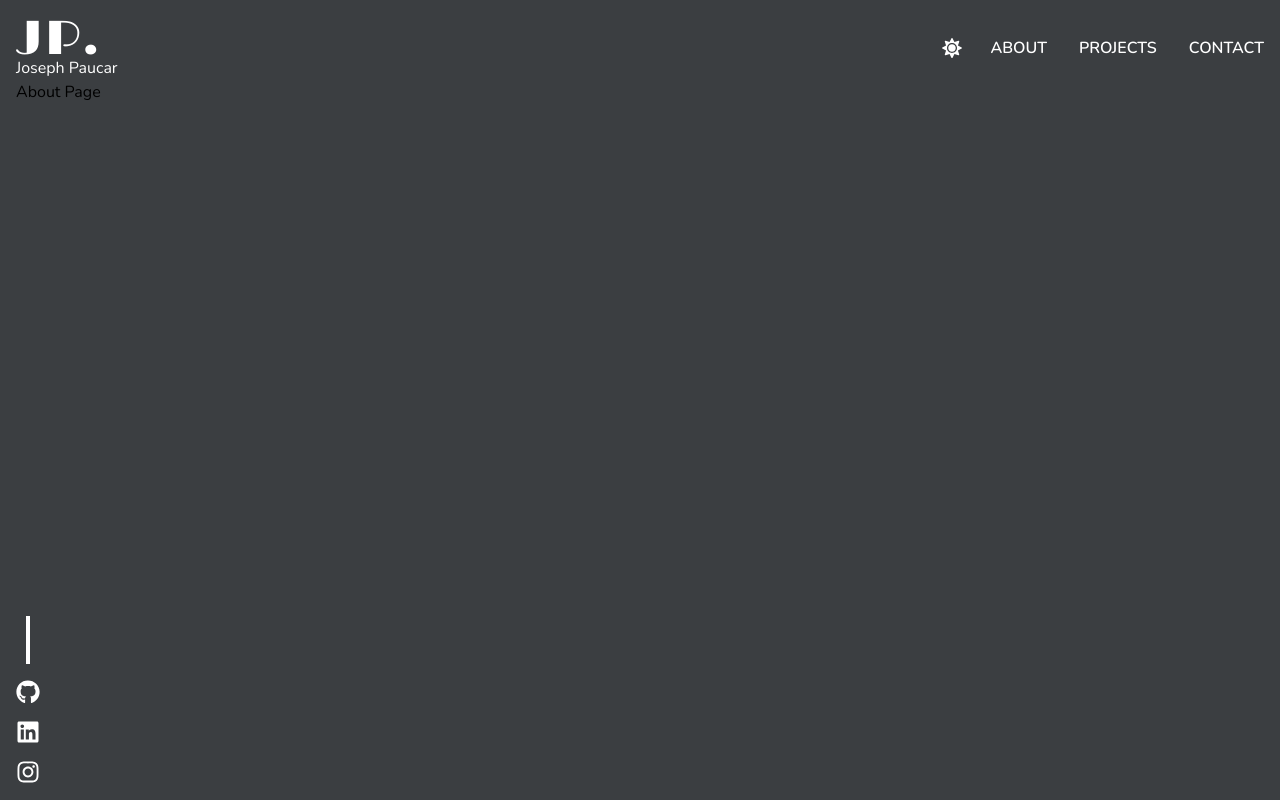
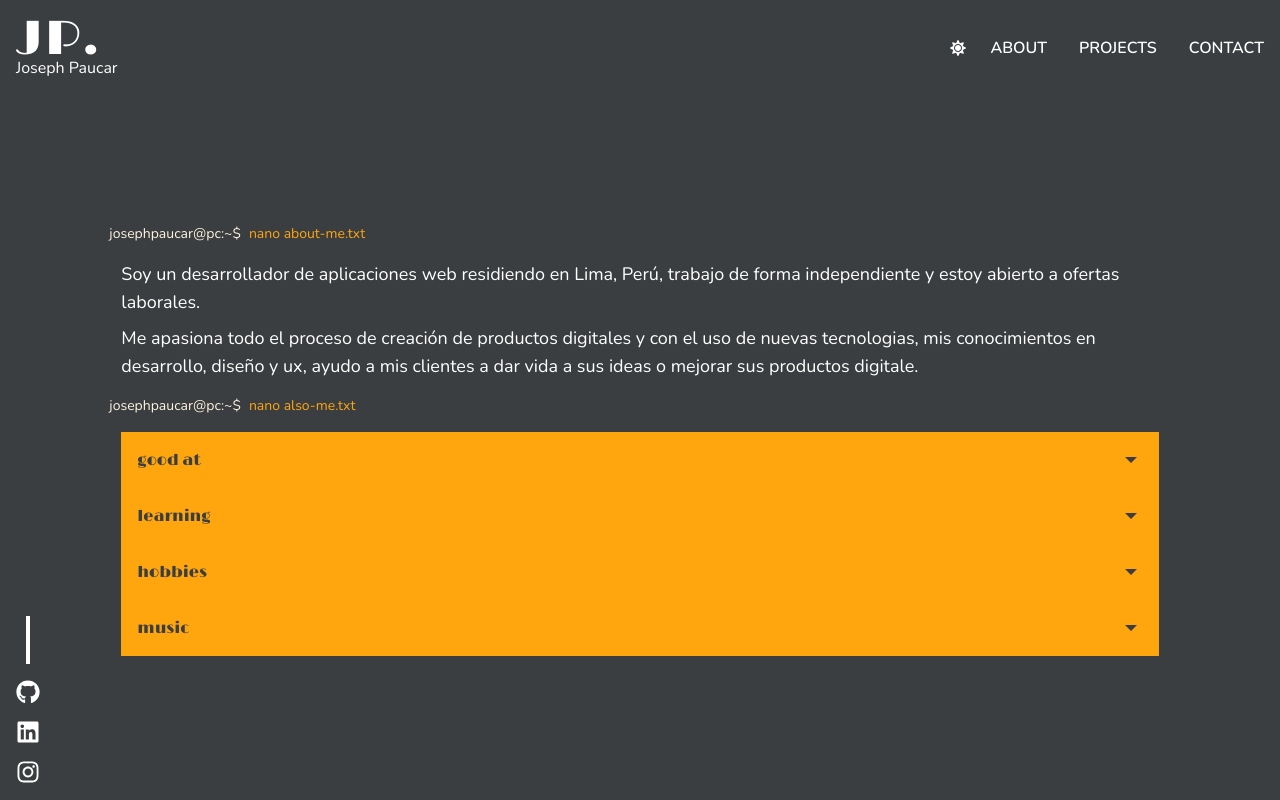
Before and after one commit to jojupacr5/portfolio, a Next.js app: page /about in a window 1280 px wide. Built offline with nearby package versions, Linux system fonts and the light colour scheme.

Commit message:
Se termino con el Darkmode y se esta arreglando el acordion

```diff
--- a/package.json
+++ b/package.json
@@ -11,6 +11,7 @@
   "dependencies": {
     "clsx": "^2.1.1",
     "next": "^14.2.18",
+    "next-themes": "^0.4.3",
     "react": "^18",
     "react-dom": "^18",
     "react-icons": "^5.3.0",
--- a/src/app/about/page.tsx
+++ b/src/app/about/page.tsx
@@ -1,7 +1,12 @@
+import { AboutMe, AlsoMe } from "@/components";
+
 export default function AboutPage() {
   return (
-    <div>
-      <h1>About Page</h1>
-    </div>
+    <main className="grid grid-cols-12 gap-4 pt__height-cal sm:items-center">
+      <div className="col-start-2 col-end-12">
+        <AboutMe />
+        <AlsoMe />
+      </div>
+    </main>
   )
 }
--- a/src/app/layout.tsx
+++ b/src/app/layout.tsx
@@ -15,9 +15,9 @@ export default function RootLayout({
   children: React.ReactNode;
 }>) {
   return (
-    <html lang="en" className="dark">
-      <body className={nunito.className}>
-        <main className="min-h-screen container mx-auto px-4 relative dark:bg-secondary">
+    <html lang="en" className={nunito.className} suppressHydrationWarning>
+      <body className="bg-white-primary dark:bg-secondary">
+        <div className="min-h-screen container mx-auto px-4 relative dark:bg-secondary">
 
           <Navbar />
           <MobileMenu />
@@ -26,7 +26,7 @@ export default function RootLayout({
 
           <Socials />
 
-        </main>
+        </div>
       </body>
     </html>
   );
--- /dev/null
+++ b/src/app/providers.tsx
@@ -0,0 +1,12 @@
+'use client'
+
+import { ThemeProvider } from "next-themes"
+import React from "react"
+
+export function Providers({children}: {children: React.ReactNode}) {
+  return <ThemeProvider
+    attribute="class"
+    defaultTheme="system"
+    enableSystem
+    >{children}</ThemeProvider>
+}
--- a/src/components/about/AboutMe.tsx
+++ b/src/components/about/AboutMe.tsx
@@ -1,16 +1,14 @@
-import { IoMdArrowDropdown, IoMdArrowDropup } from "react-icons/io"
 import { CustomSpan } from "../ui/pages/CustomSpan"
-import { titleFont } from "@/config/fonts"
 
 export const AboutMe = () => {
   return (
     <>
       <CustomSpan text="josephpaucar@pc:~$" ml="-ml-2 md:-ml-3" variation={true} subtitle="nano about-me.txt"/>
 
-      <p className="text-secondary text-lg mt-4 mb-2">
+      <p className="text-secondary dark:text-white-primary text-lg mt-4 mb-2">
         Soy un desarrollador de aplicaciones web residiendo en Lima, Perú, trabajo de forma independiente y estoy abierto a ofertas laborales.
       </p>
-      <p className="text-secondary text-lg mb-4">
+      <p className="text-secondary dark:text-white-primary text-lg mb-4">
         Me apasiona todo el proceso de creación de productos digitales y con el uso de nuevas tecnologias, mis conocimientos en desarrollo, diseño y ux, ayudo a mis clientes a dar vida a sus ideas o mejorar sus productos digitale.
       </p>
     </>
--- /dev/null
+++ b/src/components/about/Accordion.tsx
@@ -0,0 +1,45 @@
+'use client'
+import { useState } from "react"
+import { AccordionItem } from "./AccordionItem"
+
+export const Accordion = () => {
+
+  const matrix = [
+    {
+      term: 1,
+      title: 'good at',
+      answer: 'Flowbite is an open-source library of interactive components built on top of Tailwind CSS including buttons, dropdowns, modals, navbars, and more.'
+    },
+    {
+      term: 2,
+      title: 'learning',
+      answer: 'Flowbite is an open-source library of interactive components built on top of Tailwind CSS including buttons, dropdowns, modals, navbars, and more.'
+    },
+    {
+      term: 3,
+      title: 'hobbies',
+      answer: 'Flowbite is an open-source library of interactive components built on top of Tailwind CSS including buttons, dropdowns, modals, navbars, and more.'
+    },
+    {
+      term: 4,
+      title: 'music',
+      answer: 'Flowbite is an open-source library of interactive components built on top of Tailwind CSS including buttons, dropdowns, modals, navbars, and more.'
+    }
+  ]
+
+  const [data, setData] = useState([...matrix]);
+
+  return (
+    <div className="mt-4">
+      {
+        data && data.map((info, index) => (
+          <AccordionItem
+            key={info.term}
+            title={info.title}
+            answer={info.answer}
+          />
+        ))
+      }
+    </div>
+  )
+}
--- a/src/components/about/AccordionItem.tsx
+++ b/src/components/about/AccordionItem.tsx
@@ -1,62 +1,36 @@
-'use client'
-import { titleFont } from "@/config/fonts"
-import { useState } from "react"
-import { IoMdArrowDropdown, IoMdArrowDropup } from "react-icons/io"
+import { titleFont } from '@/config/fonts';
+import { useState } from 'react'
+import { IoMdArrowDropdown, IoMdArrowDropup } from 'react-icons/io';
 
-export const AccordionItem = () => {
-  const [selected, setSelected] = useState(null);
+export const AccordionItem = ({
+  title, answer
+}) => {
 
-  const toggle = (i) => {
-    if( selected === i ) {
-      return setSelected(null);
-    }
-
-    setSelected(i)
-  }
-
-  const data = [
-    {
-      title: 'good at',
-      answer: 'Flowbite is an open-source library of interactive components built on top of Tailwind CSS including buttons, dropdowns, modals, navbars, and more.'
-    },
-    {
-      title: 'learning',
-      answer: 'Flowbite is an open-source library of interactive components built on top of Tailwind CSS including buttons, dropdowns, modals, navbars, and more.'
-    },
-    {
-      title: 'hobbies',
-      answer: 'Flowbite is an open-source library of interactive components built on top of Tailwind CSS including buttons, dropdowns, modals, navbars, and more.'
-    },
-    {
-      title: 'music',
-      answer: 'Flowbite is an open-source library of interactive components built on top of Tailwind CSS including buttons, dropdowns, modals, navbars, and more.'
-    }
-  ]
+  const [isActive, setIsActive] = useState(false);
 
   return (
-    <div className="mt-4">
-      {
-        data.map((item, i) => (
-          <div key={i} >
-            <button
-              onClick={() => toggle(i)}
-              className="flex items-center justify-between w-full p-4 text-secondary bg-primary  hover:bg-white-secondary gap-3"
-            >
-              <span className={`${titleFont.className} text-md`}>{ item.title }</span>
-              {
-                selected === i
-                ? <IoMdArrowDropup className="w-6 h-6" />
-                : <IoMdArrowDropdown className="w-6 h-6" />
-              }
-            </button>
-            <div className={ selected === i ? 'block' : 'hidden' }>
-              <div className="p-5 border border-t-0 border-black-secondary dark:border-gray-700 dark:bg-gray-900">
-                <p className="mb-2 text-gray-500 dark:text-gray-400">{item.answer}</p>
-              </div>
-            </div>
-          </div>
-        ))
+    <>
+      <button
+        onClick={() => setIsActive(!isActive)}
+        className="flex items-center justify-between w-full p-4 text-secondary bg-primary gap-3"
+      >
+        <span className={`${titleFont.className} text-md hover:text-white-primary`}>{ title }</span>
+        {
+          isActive
+          ? <IoMdArrowDropup className="w-6 h-6 hover:text-white-primary" />
+          : <IoMdArrowDropdown className="w-6 h-6 hover:text-white-primary" />
+        }
+      </button>
+
+      { isActive && (
+        <div className="p-5 border border-t-0 border-secondary dark:border-white-secondary dark:bg-secondary">
+          <p className="mb-2 text-gray-500 dark:text-white-primary">{answer}</p>
+        </div>
+        )
       }
-    </div>
-  )
+
+
+
+    </>
+)
 }
--- a/src/components/about/AlsoMe.tsx
+++ b/src/components/about/AlsoMe.tsx
@@ -1,13 +1,11 @@
-import { titleFont } from "@/config/fonts"
-import { IoMdArrowDropdown, IoMdArrowDropup } from "react-icons/io"
-import { CustomSpan, AccordionItem } from "@/components"
+import { CustomSpan, Accordion } from "@/components"
 
 export const AlsoMe = () => {
   return (
     <>
       <CustomSpan text="josephpaucar@pc:~$" ml="-ml-2 md:-ml-3" variation={true} subtitle="nano also-me.txt"/>
 
-      <AccordionItem />
+      <Accordion />
 
     </>
   )
--- a/src/components/index.ts
+++ b/src/components/index.ts
@@ -12,4 +12,4 @@ export { CustomSpan } from "./ui/pages/CustomSpan";
 // About - AboutMe
 export { AboutMe } from "./about/AboutMe";
 export { AlsoMe } from "./about/AlsoMe";
-export { AccordionItem } from "./about/AccordionItem";
+export { Accordion } from "./about/Accordion";
--- a/src/components/ui/top-menu/MobileMenu.tsx
+++ b/src/components/ui/top-menu/MobileMenu.tsx
@@ -21,19 +21,14 @@ export const MobileMenu = () => {
       <nav
         className={
           clsx(
-            "pt__mobile-menu fixed p-5 right-0 w-screen bg-transparent z-20 transform transition-all duration-300",
+            "pt__mobile-menu fixed p-5 right-0 w-screen bg-transparent dark:bg-secondary z-20 transform transition-all duration-300",
             {
               "translate-x-full": !isSideMenuOpen
             }
           )
         }
       >
-        <div className="pt__mobile-menu flex flex-col w-full items-center justify-center">
-          <Link
-            className="py-2 px-3 text-lg mb-4 transition-all hover:text-primary uppercase font-bold"
-            href="/about"
-            onClick={closeMenu}
-          >About</Link>
+        <div className="pt__mobile-menu flex flex-col w-full items-center justify-center text-secondary dark:text-white-primary">
           <Link
             className="py-2 px-3 text-lg mb-4 transition-all hover:text-primary uppercase font-bold"
             href="/projects/1"
@@ -49,13 +44,13 @@ export const MobileMenu = () => {
 
           <div className="flex justify-center items-center">
             <a href="/" target="_blank" className="mr-4">
-              <FaGithub className="w-6 h-6 fill-secondary hover:fill-primary transition-all" />
+              <FaGithub className="w-6 h-6 fill-secondary dark:fill-white hover:fill-primary transition-all" />
             </a>
             <a href="/" target="_blank" className="mr-4">
-              <FaLinkedin className="w-6 h-6 fill-secondary hover:fill-primary transition-all" />
+              <FaLinkedin className="w-6 h-6 fill-secondary dark:fill-white hover:fill-primary transition-all" />
             </a>
             <a href="/" target="_blank">
-              <FaInstagram className="w-6 h-6 fill-secondary hover:fill-primary transition-all" />
+              <FaInstagram className="w-6 h-6 fill-secondary dark:fill-white hover:fill-primary transition-all" />
             </a>
           </div>
         </div>
--- a/src/components/ui/top-menu/Navbar.tsx
+++ b/src/components/ui/top-menu/Navbar.tsx
@@ -1,10 +1,10 @@
 'use client'
 import Link from "next/link"
-import { FaMoon, FaSun } from "react-icons/fa"
 import { RiCloseFill, RiMenu3Fill } from "react-icons/ri"
 
 import { useUIStore } from "@/store"
 import { titleFont } from "@/config/fonts"
+import ThemeSwitch from './ThemeSwitch';
 
 export const Navbar = () => {
   const isSideMenuOpen = useUIStore( state => state.isSideMenuOpen);
@@ -37,13 +37,7 @@ export const Navbar = () => {
 
       {/* Theme, Menu */}
       <div className="flex items-center">
-        <button
-          className="p-2"
-        >
-          <FaMoon className="w-5 h-5 hidden transition-all hover:text-primary" />
-          <FaSun className="w-5 h-5 transition-all hover:text-primary"/>
-        </button>
-
+        <ThemeSwitch />
         <Link
           className="ml-2 py-2 px-3 text-secondary dark:text-white-primary font-semibold uppercase transition-all hover:text-primary hidden sm:block"
           href="/about"
--- /dev/null
+++ b/src/components/ui/top-menu/ThemeSwitch.tsx
@@ -0,0 +1,35 @@
+import React, { useEffect, useState } from 'react'
+import { FaMoon, FaSun } from 'react-icons/fa'
+
+export default function ThemeSwitch()  {
+  const [darkMode, setDarkMode] = useState(true);
+
+  useEffect(() =>{
+    const theme = localStorage.getItem("theme")
+    if ( theme === "dark" ) setDarkMode(true)
+  }, []);
+
+  useEffect(() => {
+    if(darkMode) {
+      document.documentElement.classList.add('dark')
+      localStorage.setItem("theme", "dark")
+    } else {
+      document.documentElement.classList.remove('dark')
+      localStorage.setItem("theme", "light")
+    }
+  }, [darkMode]);
+
+
+  return (
+    <div
+      className="w-5 h-full d-flex items-center transition-all hover:text-primary cursor-pointer"
+      onClick={() => setDarkMode(!darkMode)}
+    >
+      {
+        !darkMode
+          ? <FaMoon />
+          : <FaSun />
+      }
+    </div>
+  )
+}
```
Also changed, not shown: 1 other file (tests, documents, lock files or other folders).
